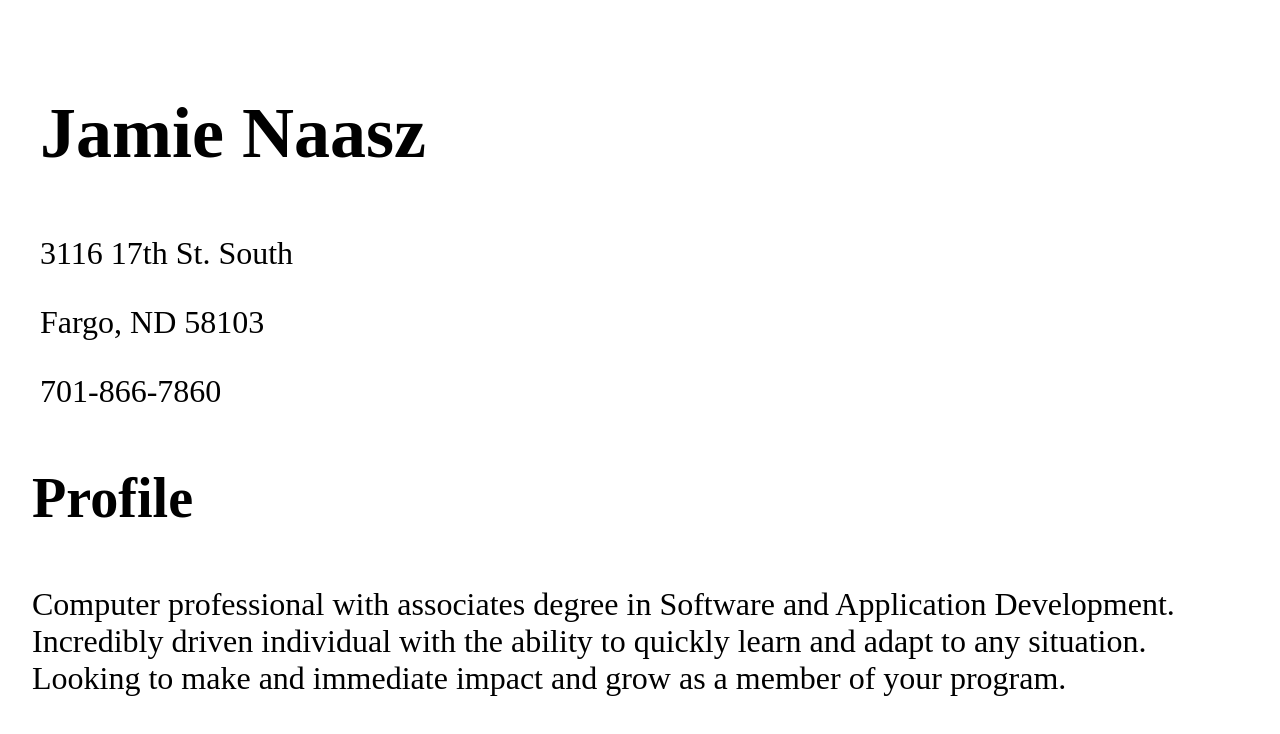
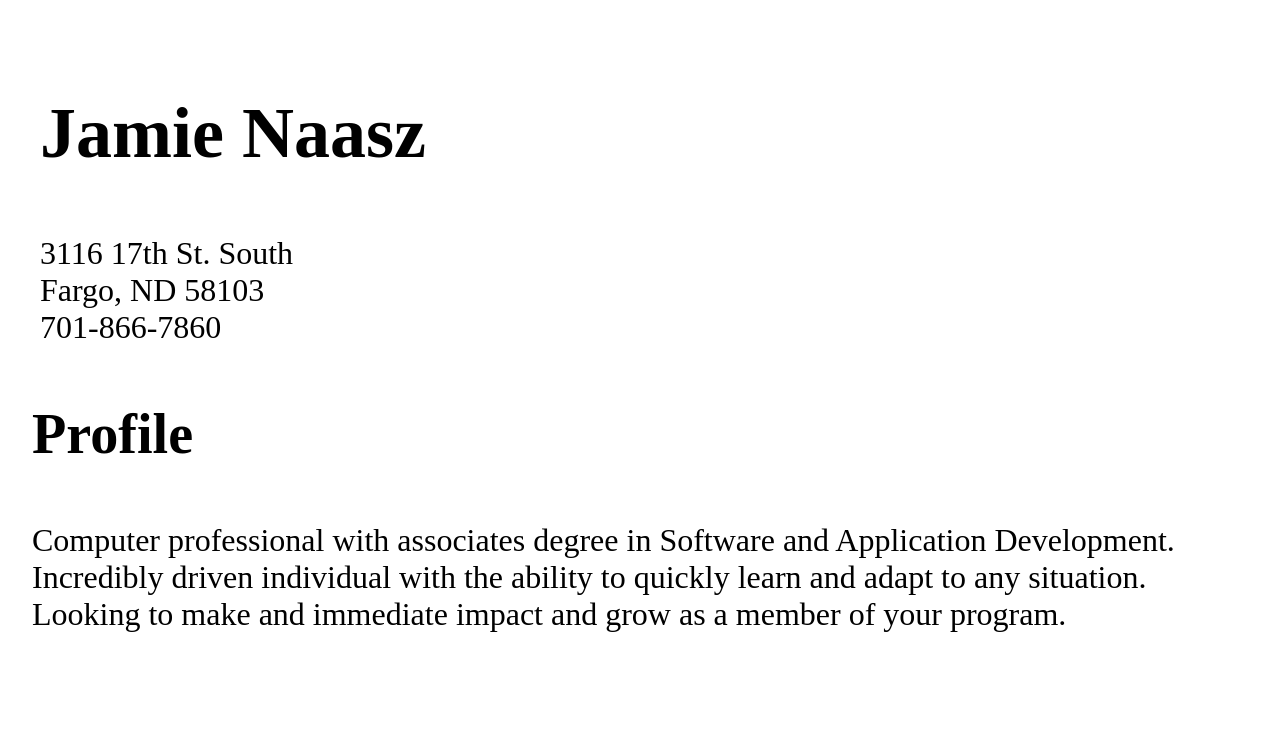
Before and after one commit to naaszja/jamienaasz.github.io, a plain HTML site: page index.html in a window 1280 px wide. Drawn offline with Linux system fonts and the light colour scheme.

Commit message:
Update index.html

```diff
--- a/index.html
+++ b/index.html
@@ -7,9 +7,7 @@
   <body>
     <header>
     <h2>Jamie Naasz</h2>
-    <p>3116 17th St. South</p>
-    <p>Fargo, ND 58103</p>
-    <p>701-866-7860</p>
+    <p>3116 17th St. South <br>Fargo, ND 58103 <br>701-866-7860</p>
     </header>
     <h3>Profile</h3>
     <p>Computer professional with associates degree in Software and Application Development. Incredibly driven individual with the ability to quickly learn and adapt to any situation. Looking to make and immediate impact and grow as a member of your program.</p>
```
